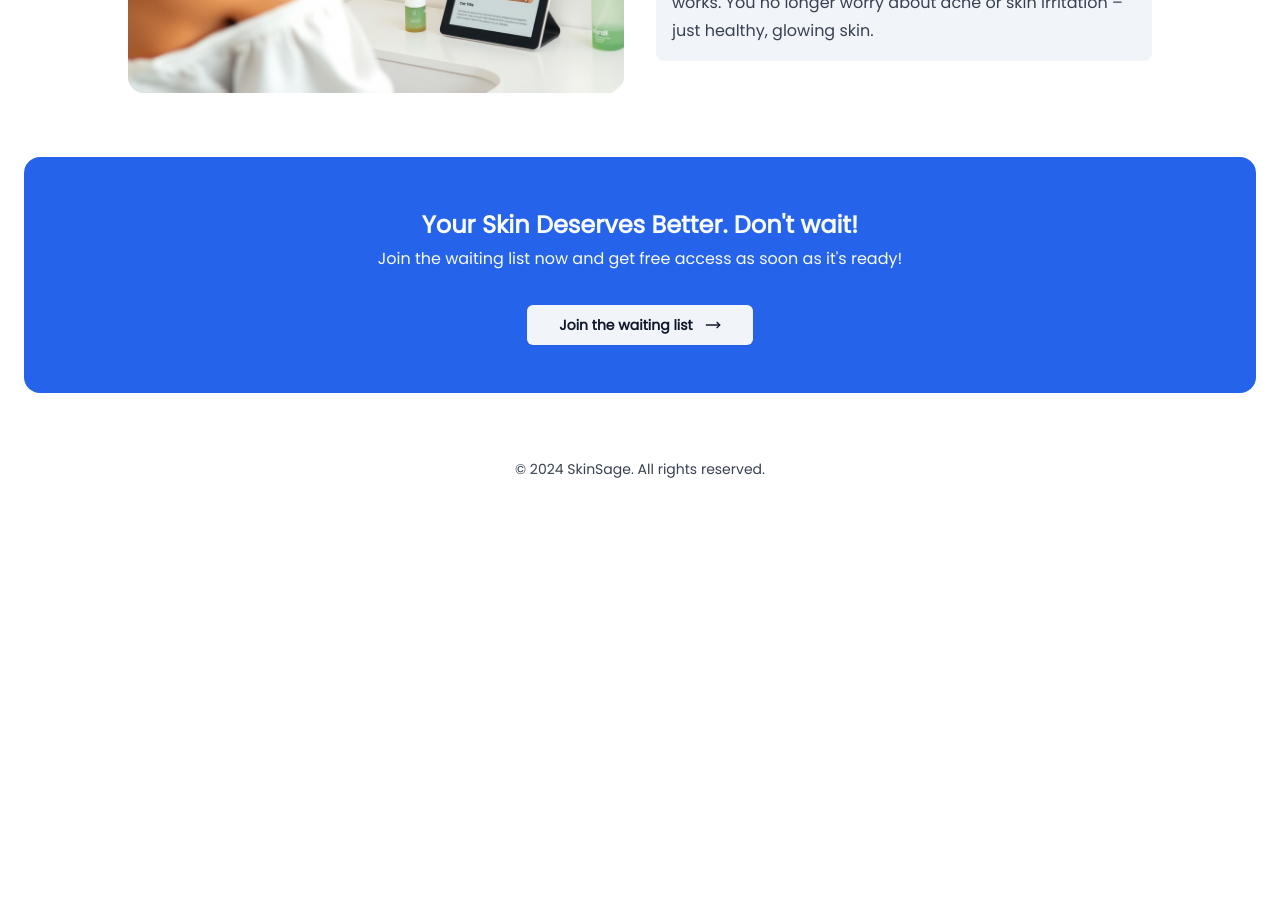
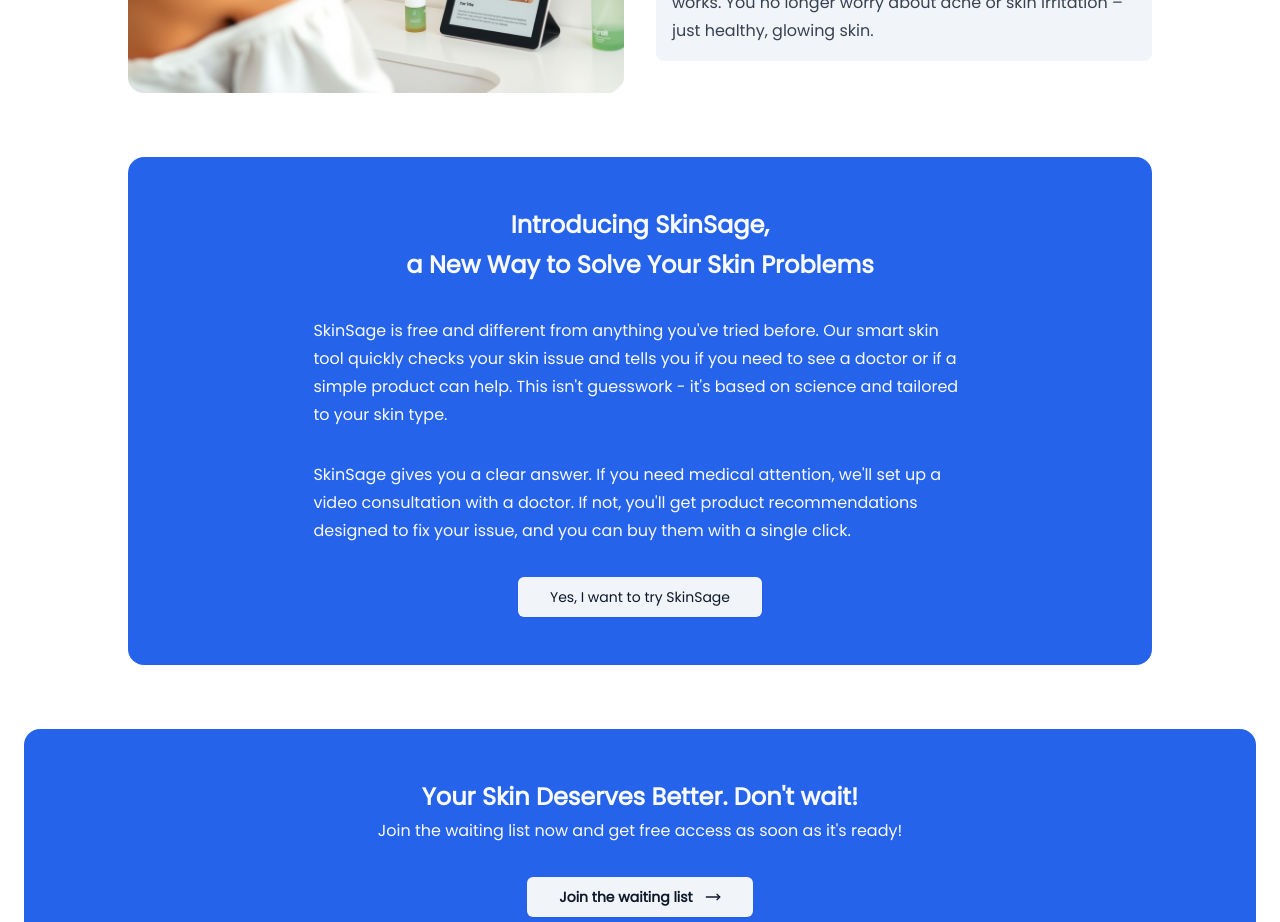
Before and after one commit to dimmasyusuf/skinsage, a Next.js app: page / in a window 1280 px wide. Shown: the part 2120-3042 px from the top of the page. Before the commit the page ends 2633 px from the top, so only its background shows below. Built offline with nearby package versions, Linux system fonts and the light colour scheme.

Commit message:
style: create paradigm ui component

```diff
--- a/src/app/(main)/page.tsx
+++ b/src/app/(main)/page.tsx
@@ -1,4 +1,4 @@
-import {Belief, Blockquote, CTA, Hero, Outcome, Situation} from '@/components/sections';
+import {Belief, Blockquote, CTA, Hero, Outcome, Paradigm, Situation} from '@/components/sections';
 
 export default function Home() {
   return (
@@ -8,6 +8,7 @@
       <Situation />
       <Belief />
       <Outcome />
+      <Paradigm />
       <CTA />
     </main>
   );
--- /dev/null
+++ b/src/components/sections/Paradigm.tsx
@@ -0,0 +1,29 @@
+import {Button} from '@/components/ui';
+
+export default function Paradigm() {
+  return (
+    <section className="px-4 py-8 md:px-6">
+      <div className="bg-primary mx-auto flex max-w-screen-lg flex-col items-center justify-center gap-8 rounded-2xl px-6 py-12">
+        <h2 className="prose prose-xl md:prose-2xl text-primary-foreground text-center font-bold">
+          Introducing SkinSage,
+          <br />a New Way to Solve Your Skin Problems
+        </h2>
+        <p className="prose prose-sm md:prose-base text-primary-foreground">
+          SkinSage is free and different from anything you&apos;ve tried before. Our smart skin tool
+          quickly checks your skin issue and tells you if you need to see a doctor or if a simple
+          product can help. This isn&apos;t guesswork - it&apos;s based on science and tailored to
+          your skin type.
+        </p>
+        <p className="prose prose-sm md:prose-base text-primary-foreground">
+          SkinSage gives you a clear answer. If you need medical attention, we&apos;ll set up a
+          video consultation with a doctor. If not, you&apos;ll get product recommendations designed
+          to fix your issue, and you can buy them with a single click.
+        </p>
+
+        <Button size="lg" variant="secondary">
+          Yes, I want to try SkinSage
+        </Button>
+      </div>
+    </section>
+  );
+}
--- a/src/components/sections/index.ts
+++ b/src/components/sections/index.ts
@@ -3,4 +3,5 @@
 export {default as Situation} from './Situation';
 export {default as Belief} from './Belief';
 export {default as Outcome} from './Outcome';
+export {default as Paradigm} from './Paradigm';
 export {default as CTA} from './CTA';
```
